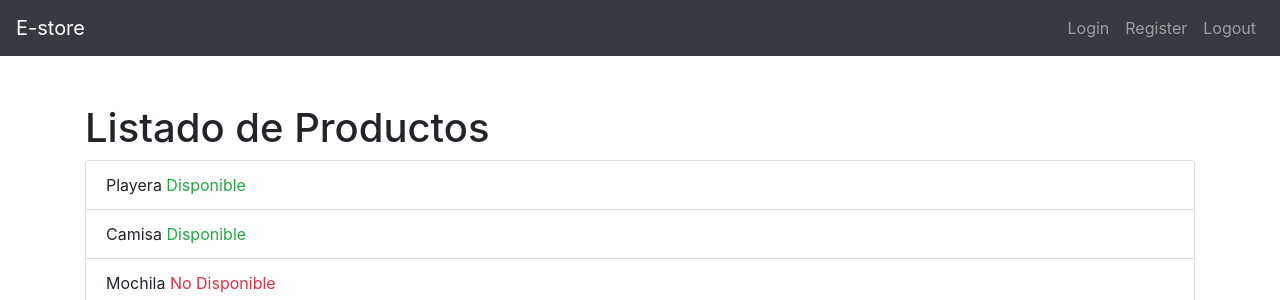
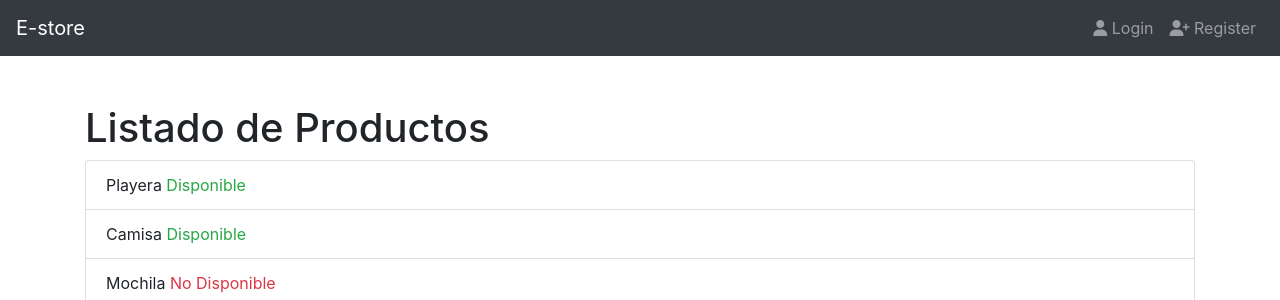
Before and after one commit to geovanniberdugo/estore, a Django app: page / in a window 1280 px wide. Shown: the top 300 px of the page. Run offline with Django 3.2, Linux system fonts and the light colour scheme; some libraries are stand-ins or nearby versions.

Commit message:
Adding navbar and links in menus

```diff
--- a/templates/base.html
+++ b/templates/base.html
@@ -20,6 +20,7 @@
 
     </div>
 </body>
+<script src="https://kit.fontawesome.com/70fb0d20af.js" crossorigin="anonymous"></script>
 <script src="https://code.jquery.com/jquery-3.5.1.slim.min.js" integrity="sha384-DfXdz2htPH0lsSSs5nCTpuj/zy4C+OGpamoFVy38MVBnE+IbbVYUew+OrCXaRkfj" crossorigin="anonymous"></script>
 <script src="https://cdn.jsdelivr.net/npm/popper.js@1.16.0/dist/umd/popper.min.js" integrity="sha384-Q6E9RHvbIyZFJoft+2mJbHaEWldlvI9IOYy5n3zV9zzTtmI3UksdQRVvoxMfooAo" crossorigin="anonymous"></script>
 <script src="https://stackpath.bootstrapcdn.com/bootstrap/4.5.0/js/bootstrap.min.js" integrity="sha384-OgVRvuATP1z7JjHLkuOU7Xw704+h835Lr+6QL9UvYjZE3Ipu6Tp75j7Bh/kR0JKI" crossorigin="anonymous"></script>
--- a/templates/navbar.html
+++ b/templates/navbar.html
@@ -1,22 +1,28 @@
+<!--Only login and register declared as variables because logout always redirects to login-->
+{% url 'login' as login %}
+{% url 'register' as register %}
+
 <nav class="navbar navbar-expand-md bg-dark navbar-dark">
-    <a href="#" class="navbar-brand">E-store</a>
+    <a href="{% url 'index' %}" class="navbar-brand">E-store</a>
     <button type="button" name="button" class="navbar-toggler navbar-toggler-right" data-toggle="collapse" data-target="#navb">
         <span class="navbar-toggler-icon"></span>
     </button>
 
     <div id="navb" class="navbar-collapse collapse hide">
         <ul class="nav navbar-nav ml-auto">
-            <li class="navbar-item">
-                <a href="#" class="nav-link">Login</a>
-            </li>
+            {% if user.is_authenticated %}
+                <li class="navbar-item">
+                    <a href="{% url 'logout' %}" class="nav-link"> <span class="fas fa-sign-in-alt"></span> Logout</a>
+                </li>
+            {% else %}
+                <li class="navbar-item {% if request.path == login %}active{% endif %}">
+                    <a href="{% url 'login' %}" class="nav-link"><span class="fas fa-user"></span> Login</a>
+                </li>
 
-            <li class="navbar-item">
-                <a href="#" class="nav-link">Register</a>
-            </li>
-
-            <li class="navbar-item">
-                <a href="#" class="nav-link">Logout</a>
-            </li>
+                <li class="navbar-item {% if request.path == register %}active{% endif %}">
+                    <a href="{% url 'register' %}" class="nav-link"><span class="fas fa-user-plus"></span> Register</a>
+                </li>
+            {% endif %}
         </ul>
     </div>
 </nav>
```
